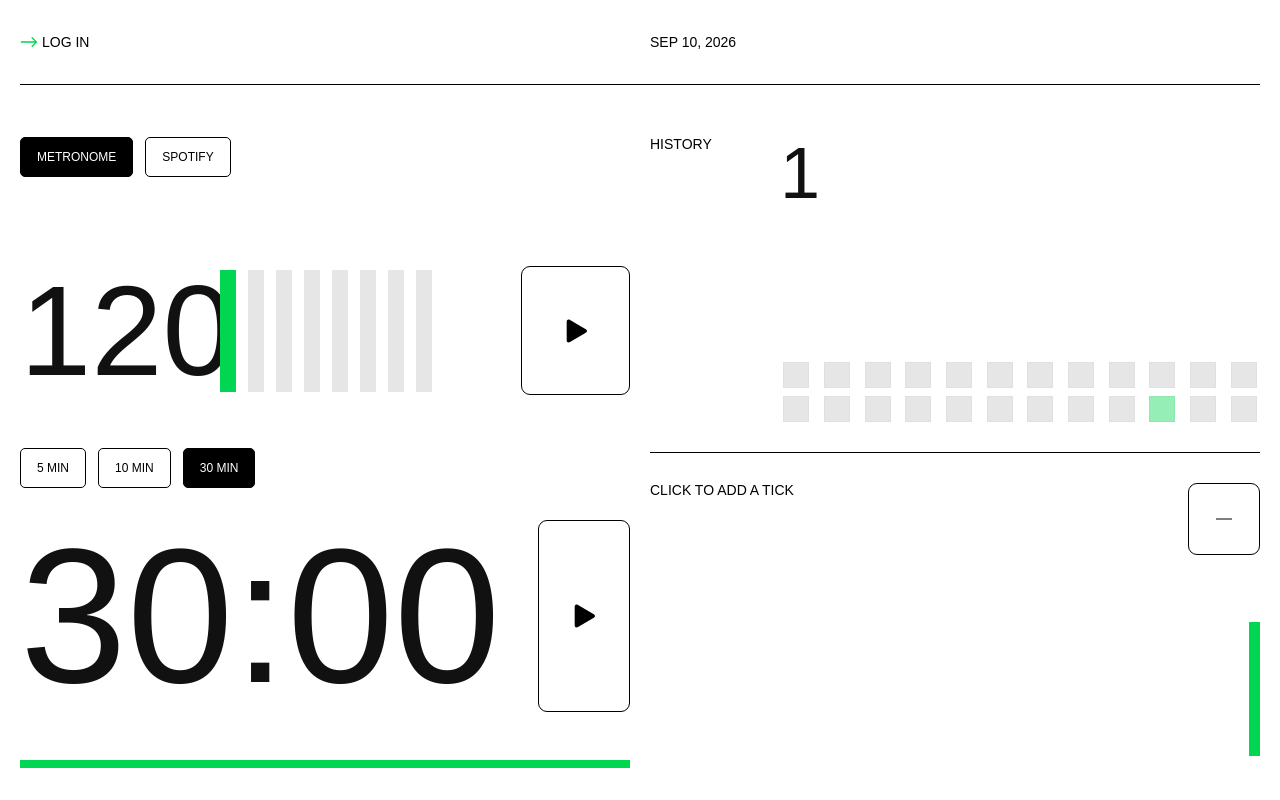
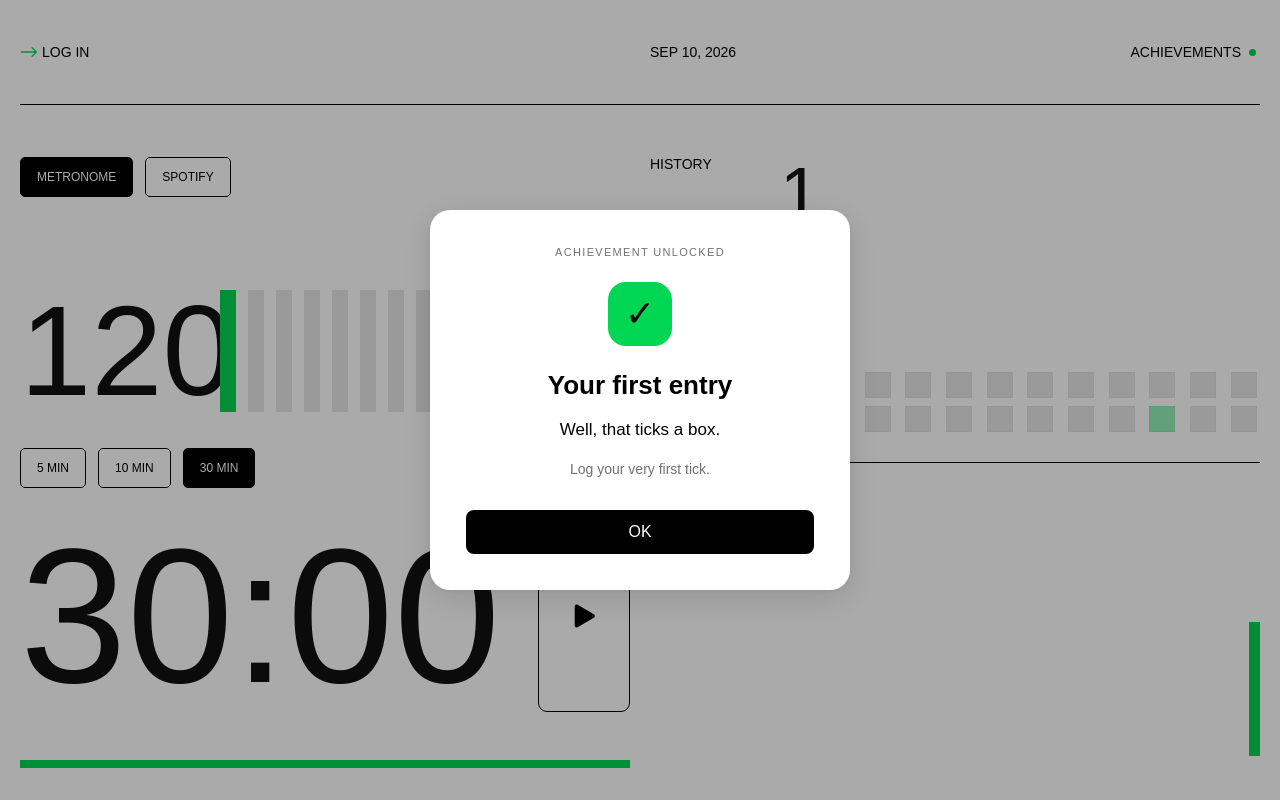
Before and after one commit to gectorzeroni/focusway, a website: page index.html in a window 1280 px wide. Both pictures are taken after a click on the button "CLICK TO ADD A TICK". Drawn offline with Linux system fonts and the light colour scheme; a web font is replaced by a local one.

Commit message:
Add persistent achievements and unlock notifications

```diff
--- a/app.js
+++ b/app.js
@@ -1,3 +1,4 @@
+import { createAchievements } from './scripts/achievements.js';
 import {
   STORAGE_KEYS,
   addDays,
@@ -722,10 +723,12 @@ function hideChartHover(svg) {
 
 function addPerformanceMark() {
   ensureTodayPerformanceMarks();
+  achievements.refresh();
   performanceMarks.push(Date.now());
   storePerformanceDays();
   renderPerformance();
   playSoundEffect('press');
+  achievements.refresh();
 }
 
 function removePerformanceMark() {
@@ -1080,3 +1083,5 @@ if (storedSpotify) {
 
 setSoundMode(readStoredValue('focusway.soundMode') || 'metronome', { playFeedback: false });
 renderPerformance();
+
+const achievements = createAchievements(() => performanceDays);
--- a/index.html
+++ b/index.html
@@ -15,7 +15,7 @@
     <main class="app" aria-label="Timer and sound workspace">
       <header class="top-bar">
         <button class="login-button" id="login-button" type="button">Log in</button>
-        <time class="performance-date" id="performance-date"></time>
+        <div class="top-bar-right"><time class="performance-date" id="performance-date"></time><button id="achievements-button" class="achievements-button" type="button" aria-haspopup="dialog" aria-controls="achievements-dialog">Achievements<span class="achievement-dot" aria-hidden="true"></span></button></div>
       </header>
 
       <section class="pane metronome-pane left-panel" aria-labelledby="sound-title">
@@ -213,6 +213,17 @@
       </div>
     </div>
 
+    <dialog id="achievements-dialog" class="achievements-dialog" aria-labelledby="achievements-title">
+      <header class="achievements-header"><div><h2 id="achievements-title">Achievements</h2><p id="achievements-count"></p></div><button id="achievements-close" class="achievement-close" aria-label="Close achievements" type="button"><svg viewBox="0 0 16 16" fill="none" aria-hidden="true"><path d="M4 4l8 8M12 4l-8 8" stroke="currentColor" stroke-width="2" stroke-linecap="round" /></svg></button></header>
+      <ul id="achievements-list" class="achievements-list"></ul>
+    </dialog>
+    <dialog id="achievement-unlock" class="achievement-unlock" aria-labelledby="unlock-title" aria-describedby="unlock-pun unlock-description">
+      <span class="unlock-eyebrow">Achievement unlocked</span>
+      <span id="unlock-icon" class="achievement-icon" aria-hidden="true"></span>
+      <h2 id="unlock-title"></h2><p id="unlock-pun"></p><p id="unlock-description"></p>
+      <button id="unlock-ok" type="button" autofocus>OK</button>
+    </dialog>
+
     <script type="module" src="./app.js?v=hourly-contribution-grid-compact"></script>
   </body>
 </html>
--- /dev/null
+++ b/scripts/achievements.js
@@ -0,0 +1,123 @@
+import { addDays, todayKey, dateFromKey, readStoredValue, storeValue } from './performance-store.js';
+
+export const ACHIEVEMENTS = [
+  { id: 'first', title: 'Your first entry', icon: '✓', pun: 'Well, that ticks a box.', description: 'Log your very first tick.' },
+  { id: 'record', title: 'Your biggest streak yet', icon: '↗', pun: 'You’re ticking all the records.', description: 'Log more ticks in one local calendar day than your best earlier day.' },
+  { id: 'five', title: 'Five-day streak', icon: '⑤', pun: 'High five. Higher focus.', description: 'Log at least 5 ticks a day for 5 consecutive local calendar days.' },
+  { id: 'tickless', title: 'Tickless', icon: '…', pun: 'No ticks given. A little rest is timeless.', description: 'Go 72 hours without a tick after you start using the app.' },
+];
+const KEY = 'focusway.achievements.v1';
+const GAP = 72 * 60 * 60 * 1000;
+
+export function evaluateAchievements(days, previous = {}, now = Date.now()) {
+  const marks = Object.values(days).flat().filter(t => Number.isFinite(t) && t <= now).sort((a, b) => a - b);
+  const startedAt = Number.isFinite(previous.startedAt) ? previous.startedAt : (marks[0] ?? now);
+  const unlocked = { ...previous.unlocked };
+  const buckets = {};
+  marks.forEach(t => { const key = todayKey(new Date(t)); (buckets[key] ??= []).push(t); });
+  const keys = Object.keys(buckets).sort();
+  const earned = {};
+  if (marks.length) earned.first = marks[0];
+  let best = 0;
+  let run = 0;
+  let lastKey;
+  for (const key of keys) {
+    const entries = buckets[key];
+    if (best > 0 && entries.length > best && !earned.record) earned.record = entries[best];
+    best = Math.max(best, entries.length);
+    run = entries.length >= 5
+      ? (lastKey === todayKey(addDays(dateFromKey(key), -1)) ? run + 1 : 1) : 0;
+    if (run >= 5 && !earned.five) earned.five = entries[4];
+    lastKey = key;
+  }
+  let last = Math.min(startedAt, marks[0] ?? startedAt);
+  for (const mark of [...marks, now]) {
+    if (mark - last >= GAP) { earned.tickless = last + GAP; break; }
+    last = mark;
+  }
+  for (const [id, at] of Object.entries(earned)) {
+    if (!unlocked[id]) unlocked[id] = { at, seen: false, acknowledged: false };
+  }
+  return { startedAt, unlocked };
+}
+
+export function createAchievements(getDays) {
+  const button = document.querySelector('#achievements-button');
+  const panel = document.querySelector('#achievements-dialog');
+  const popup = document.querySelector('#achievement-unlock');
+  const list = document.querySelector('#achievements-list');
+  let state;
+  try { state = JSON.parse(readStoredValue(KEY) || '{}') || {}; } catch { state = {}; }
+  // Keep malformed persisted entries from blocking notifications.
+  state.unlocked = Object.fromEntries(ACHIEVEMENTS.flatMap(({ id }) => {
+    const entry = state.unlocked?.[id];
+    return Number.isFinite(entry?.at) ? [[id, entry]] : [];
+  }));
+  let activeId;
+  const save = () => storeValue(KEY, JSON.stringify(state));
+  function render() {
+    const unread = Object.values(state.unlocked).some(entry => !entry.seen);
+    button.classList.toggle('has-unread', unread);
+    button.setAttribute('aria-label', `Achievements${unread ? ', new achievement unlocked' : ''}`);
+    document.querySelector('#achievements-count').textContent = `${Object.keys(state.unlocked).length} of ${ACHIEVEMENTS.length} unlocked`;
+    list.replaceChildren(...ACHIEVEMENTS.map(achievement => {
+      const entry = state.unlocked[achievement.id];
+      const card = document.createElement('li');
+      card.className = `achievement-card${entry ? ' is-earned' : ''}`;
+      const icon = document.createElement('span');
+      icon.className = 'achievement-icon';
+      icon.textContent = achievement.icon;
+      icon.setAttribute('aria-hidden', 'true');
+      const content = document.createElement('div');
+      for (const [tag, text] of [['h3', achievement.title], ['p', achievement.pun], ['small', achievement.description], ['span', entry ? `Unlocked ${new Date(entry.at).toLocaleDateString()}` : 'Locked']]) {
+        const node = document.createElement(tag);
+        node.textContent = text;
+        content.append(node);
+      }
+      card.append(icon, content);
+      return card;
+    }));
+  }
+  function showNext() {
+    if (popup.open || panel.open || document.querySelector('.login-modal:not([hidden]), .chart-modal:not([hidden])')) return;
+    const next = ACHIEVEMENTS.find(item => state.unlocked[item.id] && !state.unlocked[item.id].acknowledged);
+    if (!next) return;
+    activeId = next.id;
+    document.querySelector('#unlock-icon').textContent = next.icon;
+    document.querySelector('#unlock-title').textContent = next.title;
+    document.querySelector('#unlock-pun').textContent = next.pun;
+    document.querySelector('#unlock-description').textContent = next.description;
+    popup.showModal();
+  }
+  function refresh() {
+    state = evaluateAchievements(getDays(), state);
+    save();
+    render();
+    showNext();
+  }
+  button.addEventListener('click', () => {
+    Object.values(state.unlocked).forEach(entry => { entry.seen = true; });
+    save();
+    render();
+    panel.showModal();
+  });
+  document.querySelector('#achievements-close').addEventListener('click', () => panel.close());
+  panel.addEventListener('close', () => { button.focus(); showNext(); });
+  panel.addEventListener('click', event => { if (event.target === panel && event.clientX !== 0) {
+    const r = panel.getBoundingClientRect();
+    if (event.clientX < r.left || event.clientX > r.right || event.clientY < r.top || event.clientY > r.bottom) panel.close();
+  } });
+  function acknowledge() {
+    if (activeId) state.unlocked[activeId].acknowledged = true;
+    save();
+    popup.close();
+  }
+  document.querySelector('#unlock-ok').addEventListener('click', acknowledge);
+  popup.addEventListener('cancel', event => { event.preventDefault(); acknowledge(); });
+  popup.addEventListener('close', showNext);
+  window.addEventListener('focus', refresh);
+  document.addEventListener('visibilitychange', () => { if (!document.hidden) refresh(); });
+  window.setInterval(refresh, 30_000);
+  refresh();
+  return { refresh };
+}
--- a/styles.css
+++ b/styles.css
@@ -1405,3 +1405,35 @@ button:active:not(:disabled) {
     justify-content: flex-start;
   }
 }
+
+.top-bar-right { grid-column: 2; display: flex; align-items: center; justify-content: space-between; gap: 16px; }
+.achievements-button { display: inline-flex; align-items: center; gap: 8px; min-height: 40px; padding: 0 4px; border: 0; background: transparent; cursor: pointer; text-transform: uppercase; font-size: .875rem; color: var(--ink); }
+.achievement-dot { width: 7px; height: 7px; border-radius: 50%; background: var(--green); visibility: hidden; }
+.has-unread .achievement-dot { visibility: visible; }
+.achievements-button:hover { color: var(--green); }
+.achievements-dialog, .achievement-unlock { color: var(--ink); background: var(--paper); border: 0; padding: 28px; width: min(540px, calc(100vw - 32px)); max-height: calc(100dvh - 48px); overflow-y: auto; border-radius: 20px; box-shadow: 0 8px 32px #0002, 0 1px 4px #0001; }
+.achievements-dialog::backdrop, .achievement-unlock::backdrop { background: #0005; }
+.achievements-header { display: flex; align-items: flex-start; justify-content: space-between; gap: 16px; margin-bottom: 24px; }
+.achievements-header h2, .achievement-unlock h2 { font-size: 26px; margin: 0; font-weight: 600; text-wrap: balance; }
+.achievements-header p { color: var(--muted); font-size: 14px; margin: 8px 0 0; }
+.achievement-close { display: grid; place-items: center; flex-shrink: 0; padding: 0; line-height: 1; width: 40px; height: 40px; background: #f4f4f4; border: 0; border-radius: 50%; font-size: 26px; cursor: pointer; }
+.achievements-list { list-style: none; padding: 0; margin: 0; display: grid; gap: 12px; }
+.achievement-card { display: flex; gap: 16px; padding: 16px; border-radius: 12px; background: #f6f6f6; }
+.achievement-icon { flex: 0 0 44px; width: 44px; height: 44px; display: grid; place-items: center; background: #e6e6e6; border-radius: 12px; font-size: 26px; }
+.is-earned .achievement-icon, .achievement-unlock .achievement-icon { background: var(--green); }
+.achievement-card h3 { font-size: 16px; margin: 0 0 6px; font-weight: 600; }
+.achievement-card p { margin: 0 0 8px; font-size: 14px; }
+.achievement-card small { display: block; color: var(--muted); line-height: 1.45; font-size: 12px; }
+.achievement-card div > span { display: block; margin-top: 10px; font-size: 11px; text-transform: uppercase; letter-spacing: .04em; color: var(--muted); }
+.is-earned div > span { color: #00782e; }
+.achievement-unlock { text-align: center; width: min(420px, calc(100vw - 32px)); padding: 36px; }
+.unlock-eyebrow { display: block; text-transform: uppercase; font-size: 11px; letter-spacing: .12em; color: var(--muted); }
+.achievement-unlock .achievement-icon { margin: 24px auto; width: 64px; height: 64px; font-size: 36px; border-radius: 18px; }
+#unlock-pun { font-size: 17px; line-height: 1.4; }
+#unlock-description { color: var(--muted); font-size: 14px; line-height: 1.5; }
+#unlock-ok { width: 100%; min-height: 44px; margin-top: 16px; border: 0; border-radius: 8px; background: var(--ink); color: white; cursor: pointer; }
+.achievements-button:focus-visible, .achievement-close:focus-visible, #unlock-ok:focus-visible { outline: 2px solid #008b36; outline-offset: 4px; }
+@media (max-width: 640px) { .top-bar-right { flex-wrap: wrap; justify-content: flex-end; gap: 8px; } .top-bar-right .performance-date { font-size: 12px; } .achievements-button { font-size: 12px; } .achievements-dialog { padding: 20px; } }
+@media (prefers-reduced-motion: no-preference) { .achievements-dialog[open], .achievement-unlock[open] { animation: achievement-enter 180ms var(--ease-panel); } @keyframes achievement-enter { from { opacity: 0; transform: translateY(8px); } to { opacity: 1; transform: translateY(0); } } }
+
+.achievement-close svg { display: block; width: 16px; height: 16px; }
```
Also changed, not shown: tests/achievements.test.mjs (added, +33 -0 lines).
